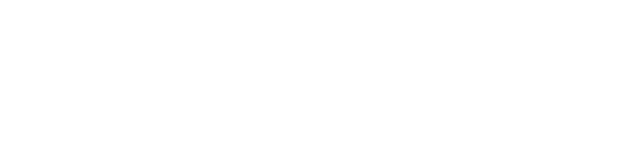
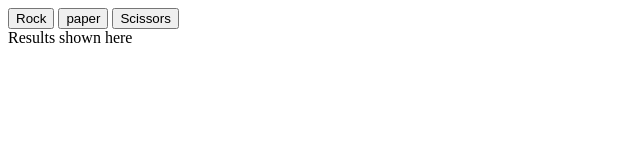
Before and after one commit to MadebyMarco/rock-paper-scissors, a plain HTML site: page index.html in a window 1280 px wide. Shown: the whole page, without its empty margins (0-640 px from the left). Drawn offline with Linux system fonts and the light colour scheme.

Commit message:
Add a body and buttons.

```diff
--- a/index.html
+++ b/index.html
@@ -2,6 +2,15 @@
 <html lang="en">
 <head>
     <meta charset="UTF-8">
-    <script src="script.js"></script>
+    <script src="script.js" defer></script>
 </head>
+<body>
+    <div class="buttons">
+        <button data-name = "rock" class="playerChoice">Rock</button>
+        <button data-name = "paper" class="playerChoice">paper</button>
+        <button data-name = "scissors" class="playerChoice">Scissors</button>
+    </div>
+    <div class="results"> Results shown here
+    </div>
+</body>
 </html>
```
